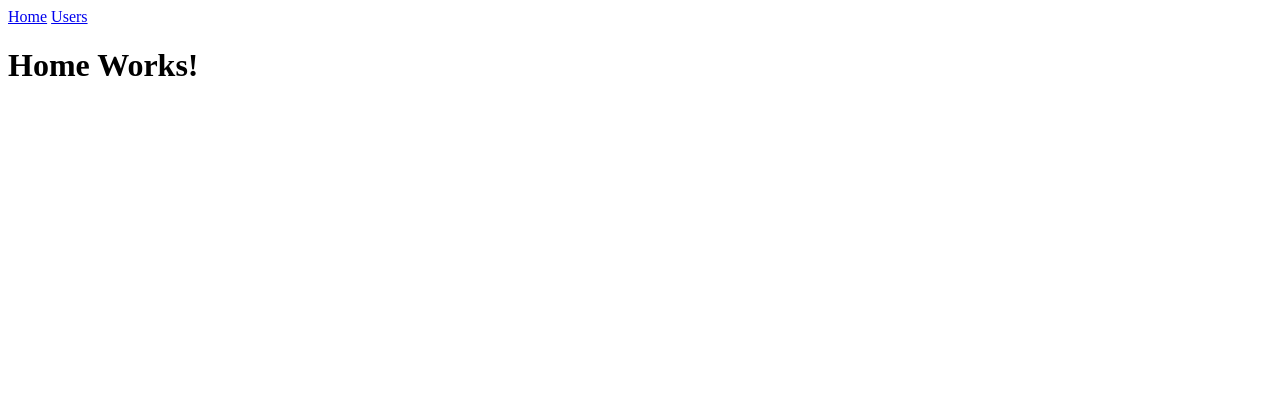
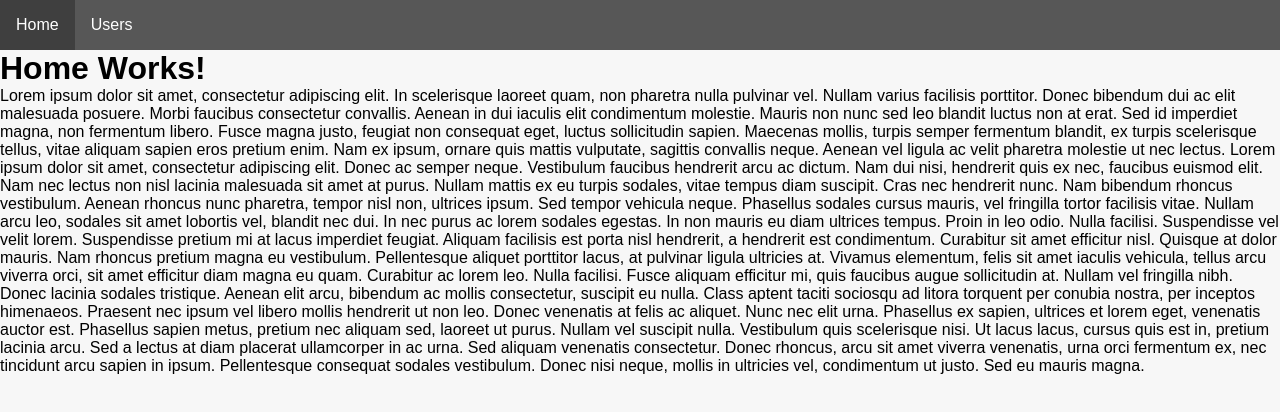
Before and after one commit to agrisom/js-no-frameworks, a website with bundled scripts: page src/index.html in a window 1280 px wide. Built offline with nearby package versions, Linux system fonts and the light colour scheme.

Commit message:
Adding basic styles

```diff
--- a/src/index.html
+++ b/src/index.html
@@ -4,11 +4,15 @@
         <meta charset="UTF-8">
         <meta name="viewport" content="width=device-width, initial-scale=1.0">
         <title>Web App with Vanilla JS</title>
+
+        <link rel="stylesheet" href="static/css/style.css">
     </head>
     <body>
         <nav class="nav">
-            <a href="/" data-link>Home</a>
-            <a href="/users" data-link>Users</a>
+            <ul>
+                <li><a href="/" data-link>Home</a></li>
+                <li><a href="/users" data-link>Users</a></li>
+            </ul>
         </nav>
         <div id="app"></div>
         <script type="module" src="static/js/index.js"></script>
--- /dev/null
+++ b/src/static/css/style.css
@@ -0,0 +1,54 @@
+/* Basic styling */
+
+* {
+    box-sizing: border-box;
+    margin: 0;
+    padding: 0;
+    border: 0;
+}
+
+html {
+    background: rgb(247, 247, 247);
+}
+
+body {
+    font-family: sans-serif;
+    font-size: 16px;
+}
+
+html, body {
+    width: 100%;
+    height: 100%;
+}
+
+a {
+    text-decoration: none;
+    color: black;
+}
+
+nav {
+    position: sticky;
+    top: 0;
+    background-color: rgb(87, 87, 87);
+}
+
+nav ul {
+    margin: 0;
+    padding: 0;
+    overflow: hidden;
+}
+
+nav li {
+    text-align: center;
+    padding: 16px;
+    display: block;
+    float: left;
+}
+
+nav li:hover {
+    background-color: rgb(63, 63, 63);
+}
+
+nav a {
+    color: white;
+}
--- a/src/static/js/views/Home.js
+++ b/src/static/js/views/Home.js
@@ -8,7 +8,18 @@ export default class extends AbstractView {
 
     async getHtml() {
         return `
-            <h1>Home Works!<h1>
+            <h1>Home Works!</h1>
+            <p>
+                Lorem ipsum dolor sit amet, consectetur adipiscing elit. In scelerisque laoreet quam, non pharetra nulla pulvinar vel. Nullam varius facilisis porttitor. Donec bibendum dui ac elit malesuada posuere. Morbi faucibus consectetur convallis. Aenean in dui iaculis elit condimentum molestie. Mauris non nunc sed leo blandit luctus non at erat. Sed id imperdiet magna, non fermentum libero. Fusce magna justo, feugiat non consequat eget, luctus sollicitudin sapien. Maecenas mollis, turpis semper fermentum blandit, ex turpis scelerisque tellus, vitae aliquam sapien eros pretium enim. Nam ex ipsum, ornare quis mattis vulputate, sagittis convallis neque. Aenean vel ligula ac velit pharetra molestie ut nec lectus. Lorem ipsum dolor sit amet, consectetur adipiscing elit. Donec ac semper neque. Vestibulum faucibus hendrerit arcu ac dictum. Nam dui nisi, hendrerit quis ex nec, faucibus euismod elit. Nam nec lectus non nisl lacinia malesuada sit amet at purus.
+
+                Nullam mattis ex eu turpis sodales, vitae tempus diam suscipit. Cras nec hendrerit nunc. Nam bibendum rhoncus vestibulum. Aenean rhoncus nunc pharetra, tempor nisl non, ultrices ipsum. Sed tempor vehicula neque. Phasellus sodales cursus mauris, vel fringilla tortor facilisis vitae. Nullam arcu leo, sodales sit amet lobortis vel, blandit nec dui.
+
+                In nec purus ac lorem sodales egestas. In non mauris eu diam ultrices tempus. Proin in leo odio. Nulla facilisi. Suspendisse vel velit lorem. Suspendisse pretium mi at lacus imperdiet feugiat. Aliquam facilisis est porta nisl hendrerit, a hendrerit est condimentum. Curabitur sit amet efficitur nisl. Quisque at dolor mauris.
+
+                Nam rhoncus pretium magna eu vestibulum. Pellentesque aliquet porttitor lacus, at pulvinar ligula ultricies at. Vivamus elementum, felis sit amet iaculis vehicula, tellus arcu viverra orci, sit amet efficitur diam magna eu quam. Curabitur ac lorem leo. Nulla facilisi. Fusce aliquam efficitur mi, quis faucibus augue sollicitudin at. Nullam vel fringilla nibh. Donec lacinia sodales tristique. Aenean elit arcu, bibendum ac mollis consectetur, suscipit eu nulla. Class aptent taciti sociosqu ad litora torquent per conubia nostra, per inceptos himenaeos. Praesent nec ipsum vel libero mollis hendrerit ut non leo. Donec venenatis at felis ac aliquet. Nunc nec elit urna.
+
+                Phasellus ex sapien, ultrices et lorem eget, venenatis auctor est. Phasellus sapien metus, pretium nec aliquam sed, laoreet ut purus. Nullam vel suscipit nulla. Vestibulum quis scelerisque nisi. Ut lacus lacus, cursus quis est in, pretium lacinia arcu. Sed a lectus at diam placerat ullamcorper in ac urna. Sed aliquam venenatis consectetur. Donec rhoncus, arcu sit amet viverra venenatis, urna orci fermentum ex, nec tincidunt arcu sapien in ipsum. Pellentesque consequat sodales vestibulum. Donec nisi neque, mollis in ultricies vel, condimentum ut justo. Sed eu mauris magna.
+            </p>
         `;
     }
 }
```
